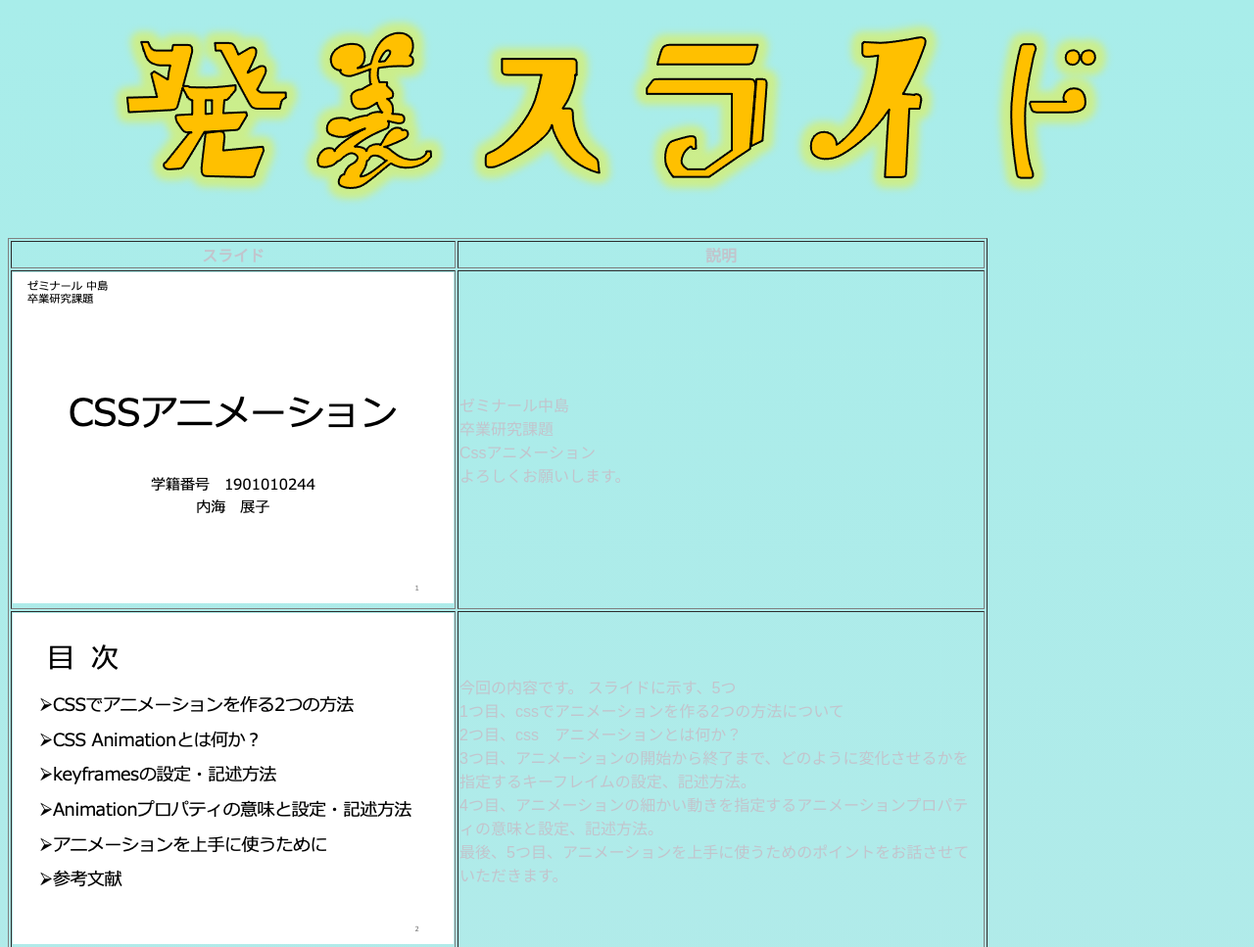
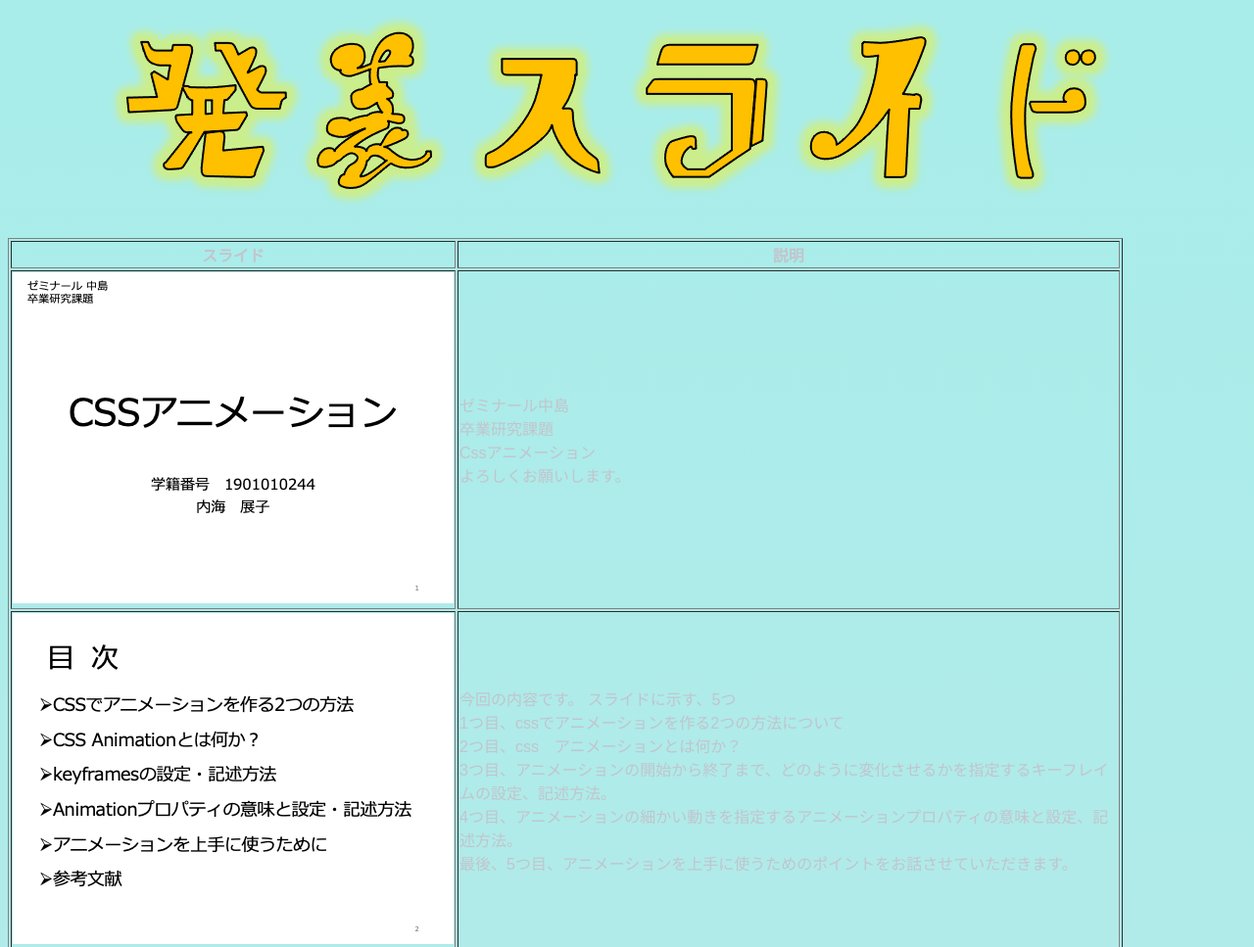
Before and after one commit to UCHIUMI-NOBUKO/SnowWhite, a plain HTML site: page slide.html in a window 1280 px wide. Shown: the top 967 px of the page at 98% size. Drawn offline with Linux system fonts and the light colour scheme.

Commit message:
Update slide.html

```diff
--- a/slide.html
+++ b/slide.html
@@ -17,7 +17,7 @@ body {
 		<div style="text-align: center">
 		<img src="images/image01.png">
 		</div>
-		<table border="1" width="1000">
+		<table border="1" width="90%">
 			<tr>
 			<th>スライド</th>
 			<th>説明</th>
```
